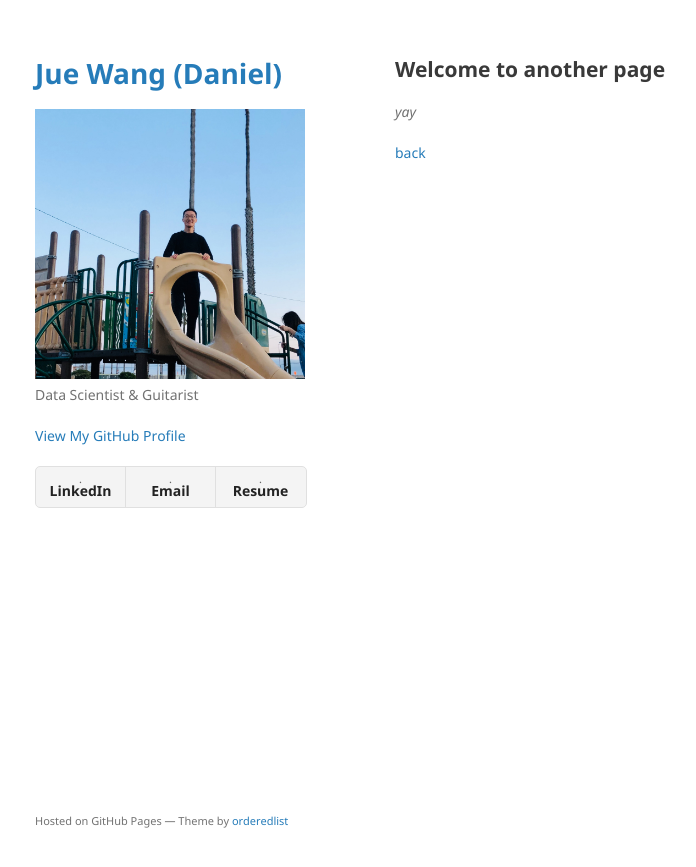
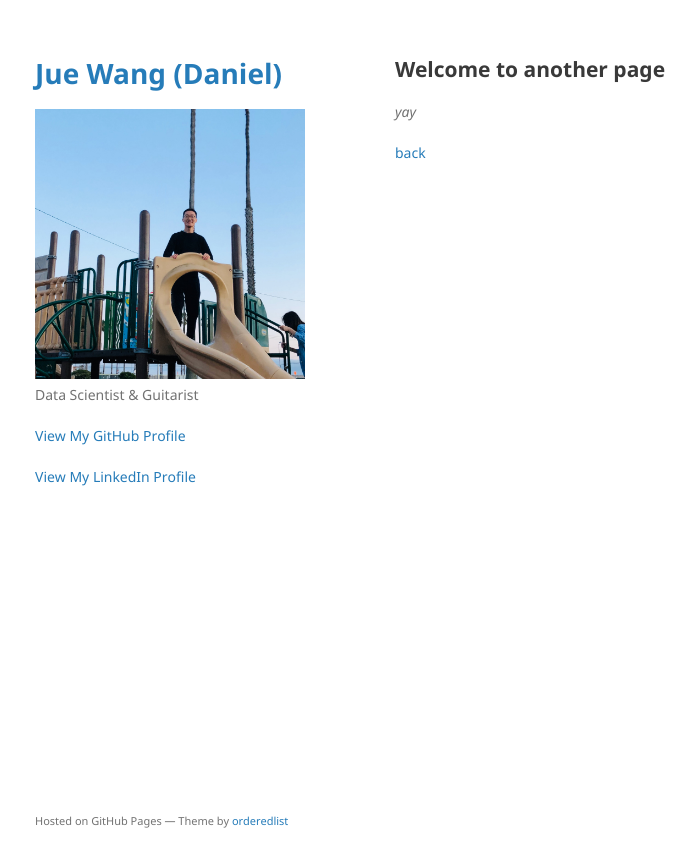
Before and after one commit to im-daniel-wang/im-daniel-wang.github.io, a Jekyll site: the page built from another-page.md, in a window 1280 px wide. Shown: the top 867 px of the page, without its empty margins (175-871 px from the left). Built offline with Jekyll 4.4.1, drawn with Linux system fonts in a browser that asks for light colours; our own code applies the rules of GitHub Pages for plain Markdown files.

Commit message:
added linkedin profile

```diff
--- a/_config.yml
+++ b/_config.yml
@@ -1,6 +1,6 @@
 title: Jue Wang (Daniel)
 logo: /assets/img/IMG_6772.jpeg
 description: Data Scientist & Guitarist
-show_downloads: true
+show_downloads: false
 google_analytics:
 theme: jekyll-theme-minimal
--- a/_layouts/default.html
+++ b/_layouts/default.html
@@ -29,6 +29,7 @@
 
         {% if site.github.is_user_page %}
         <p class="view"><a href="{{ site.github.owner_url }}">View My GitHub Profile</a></p>
+        <p class="view"><a href="{{ https://www.linkedin.com/in/jue-wang-nwu/ }}">View My LinkedIn Profile</a></p>
         {% endif %}
 
         {% if site.show_downloads %}
```
